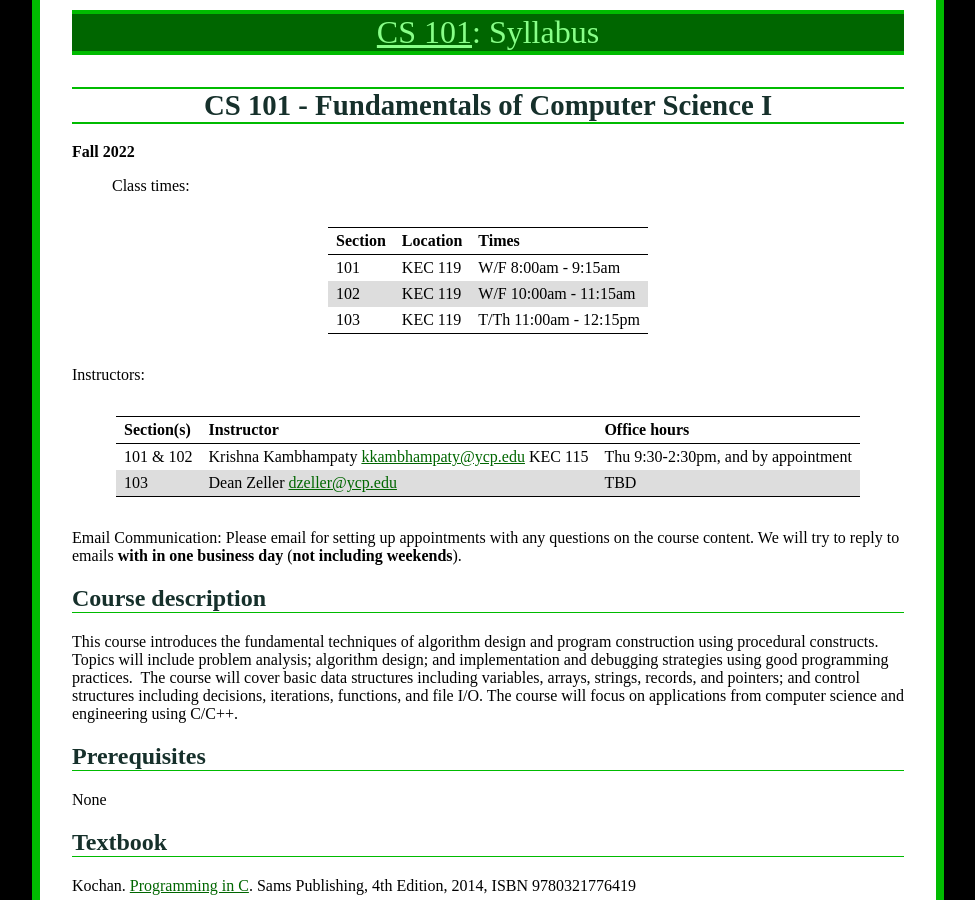
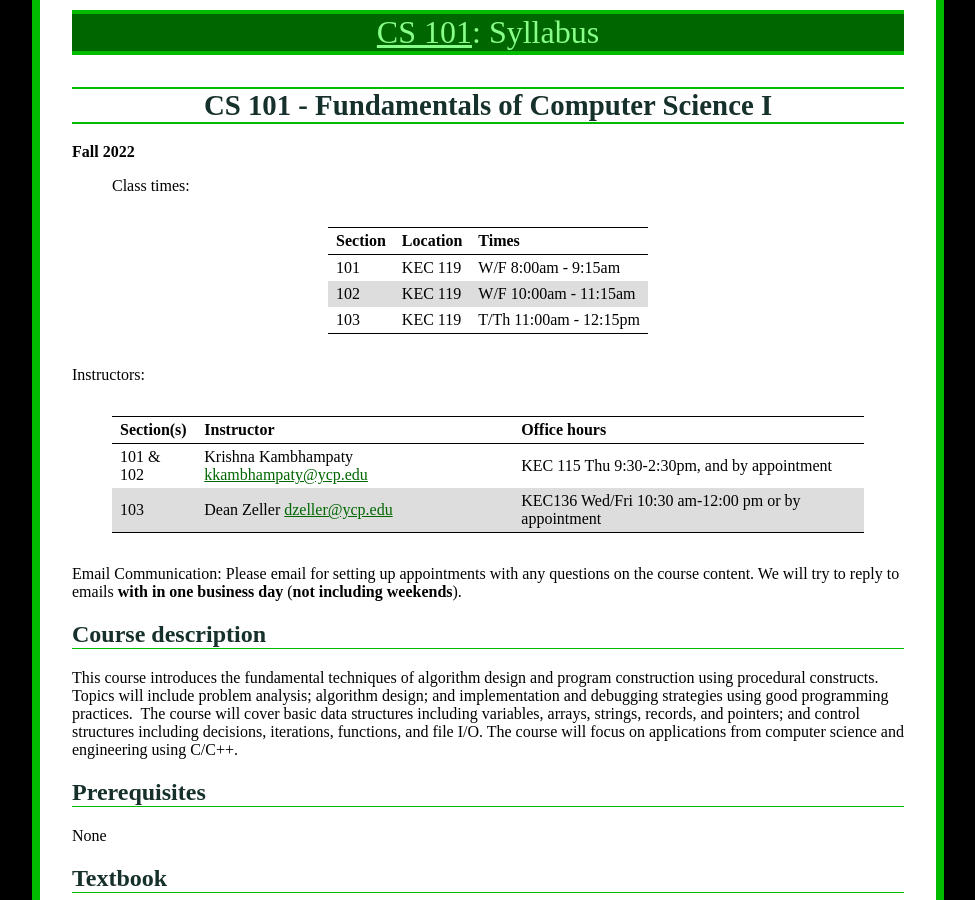
Before and after one commit to ycpcs/cs101-fall2022, a Jekyll site: the page built from syllabus.md, in a window 1280 px wide and 900 px high. Shown: the whole window, without its empty margins (152-1127 px from the left). Built offline with Jekyll 4.4.1, drawn with Linux system fonts in a browser that asks for light colours.

Commit message:
added Deans office room in syllabus

```diff
--- a/syllabus.md
+++ b/syllabus.md
@@ -20,8 +20,8 @@ Instructors:
 
 > Section(s) | Instructor | Office hours
 > ---------- | ---------- | ------------
-> 101 & 102  | Krishna Kambhampaty <kkambhampaty@ycp.edu> KEC 115 | Thu 9:30-2:30pm, and by appointment
-> 103   | Dean Zeller  <dzeller@ycp.edu>  | TBD
+> 101 & 102  | Krishna Kambhampaty <kkambhampaty@ycp.edu>  | KEC 115 Thu 9:30-2:30pm, and by appointment
+> 103   | Dean Zeller  <dzeller@ycp.edu>  | KEC136 Wed/Fri 10:30 am-12:00 pm or by appointment
 
 Email Communication: Please email for setting up appointments with any questions on the course content. We will try to reply to emails **with in one business day** (**not including weekends**).
 
```
